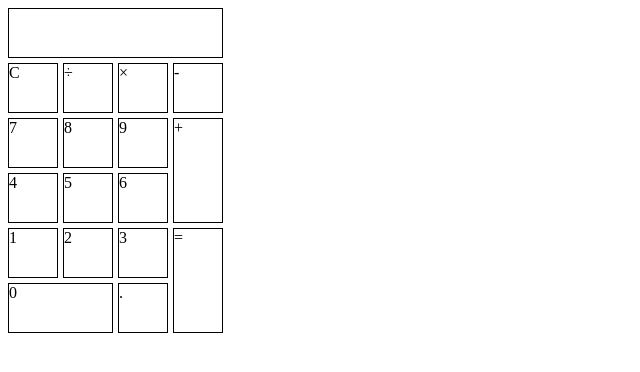
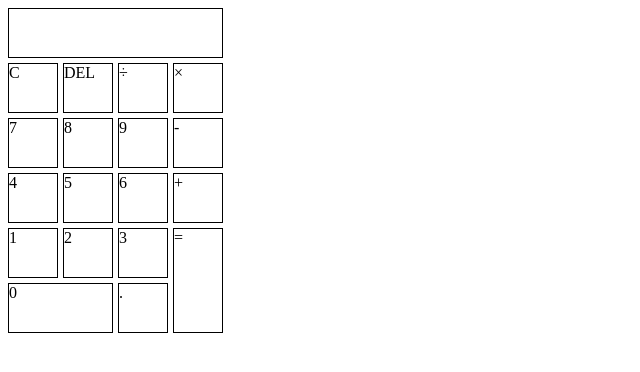
Before and after one commit to ckyever/calculator, a plain HTML site: page index.html in a window 1280 px wide. Shown: the full height of the page, 0-640 px from the left. Drawn offline with Linux system fonts and the light colour scheme.

Commit message:
Add delete button

```diff
--- a/index.html
+++ b/index.html
@@ -14,8 +14,8 @@
         <div id="main-numpad">
           <div class="row">
             <div id="clear" class="button square">C</div>
+            <div id="delete" class="button square">DEL</div>
             <div class="button square operator">÷</div>
-            <div class="button square operator">×</div>
           </div>
           <div class="row">
             <div class="button square digit">7</div>
@@ -38,8 +38,9 @@
           </div>
         </div>
         <div id="side-numpad">
+          <div class="button square operator">×</div>
           <div class="button square operator">-</div>
-          <div class="button vertical-rectangle operator">+</div>
+          <div class="button square operator">+</div>
           <div id="equals" class="button vertical-rectangle">=</div>
         </div>
       </div>
```
